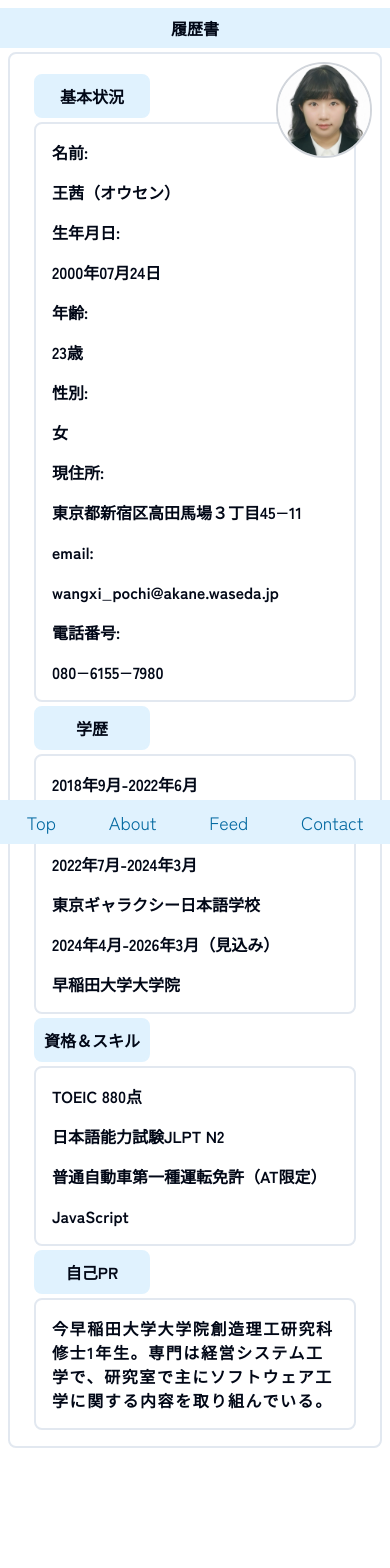
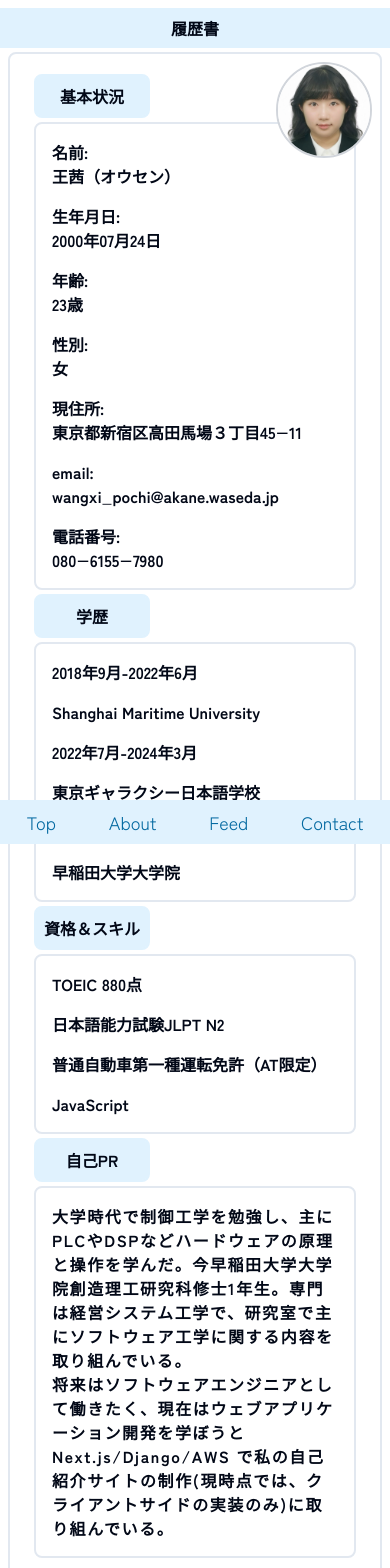
Before and after one commit to AkaneWang/my_blog, a Next.js app: page /about in a window 390 px wide. Shown: the top 1568 px of the page. Built offline with nearby package versions, Linux system fonts and the light colour scheme.

Commit message:
自己prを添削した

```diff
--- a/src/app/about/page.tsx
+++ b/src/app/about/page.tsx
@@ -2,31 +2,31 @@ import Image from "next/image";
 
 const personalInfo = [
   {
-    key: "名前:",
+    key: "名前",
     value: "王茜（オウセン）",
   },
   {
-    key: "生年月日:",
+    key: "生年月日",
     value: "2000年07月24日",
   },
   {
-    key: "年齢:",
+    key: "年齢",
     value: "23歳",
   },
   {
-    key: "性別:",
+    key: "性別",
     value: "女",
   },
   {
-    key: "現住所:",
+    key: "現住所",
     value: "東京都新宿区高田馬場３丁目45−11",
   },
   {
-    key: "email:",
+    key: "email",
     value: "wangxi_pochi@akane.waseda.jp",
   },
   {
-    key: "電話番号:",
+    key: "電話番号",
     value: "080−6155−7980",
   },
 ];
@@ -53,8 +53,8 @@ const qualificationsAndSkills = [
 
 export default function About() {
   return (
-    <main className="md:ml-[20rem] mb-[10rem]">
-      <h1 className="text-sky-1000 w-full bg-sky-100 mt-2 p-2 flex justify-center font-semibold">
+    <main className="md:ml-[20rem] mb-[4rem]">
+      <h1 className="text-sky-1000 w-full bg-sky-100 mt-2 md:mt-0 p-2 flex justify-center font-semibold">
         履歴書
       </h1>
       <div className="relative border-2 rounded-lg mt-1 mx-2 p-4">
@@ -62,7 +62,7 @@ export default function About() {
           src="/aboutme.jpg"
           width={500}
           height={500}
-          alt="Profile Photo"
+          alt="Profilo Photo"
           className="absolute top-2 right-2 w-24 h-24 border-2 border-gray-300 rounded-full object-cover"
         />
         <h2 className="border-2 border-sky-100 rounded-lg bg-sky-100 box-content mt-1 mx-2 p-2 w-24 flex justify-center font-semibold">
@@ -71,10 +71,10 @@ export default function About() {
 
         <div className="flex flex-col gap-4 border-2 border-sky-10 rounded-lg p-4 mt-1 mx-2 text-md font-semibold">
           {personalInfo.map(({ key, value }) => (
-            <>
-              <p>{key}</p>
+            <div className="md:flex md:gap-2">
+              <p>{key + ":"}</p>
               <p>{value}</p>
-            </>
+            </div>
           ))}
         </div>
 
@@ -103,7 +103,10 @@ export default function About() {
           自己PR
         </h2>
         <p className="flex flex-col gap-4 border-2 border-sky-10 rounded-lg p-4 mt-1 mx-2 text-md font-semibold tracking-widest">
-          今早稲田大学大学院創造理工研究科修士1年生。専門は経営システム工学で、研究室で主にソフトウェア工学に関する内容を取り組んでいる。
+          大学時代で制御工学を勉強し、主にPLCやDSPなどハードウェアの原理と操作を学んだ。今早稲田大学大学院創造理工研究科修士1年生。専門は経営システム工学で、研究室で主にソフトウェア工学に関する内容を取り組んでいる。
+          <br />
+          将来はソフトウェアエンジニアとして働きたく、現在はウェブアプリケーション開発を学ぼうとNext.js/Django/AWS
+          で私の自己紹介サイトの制作(現時点では、クライアントサイドの実装のみ)に取り組んでいる。
         </p>
       </div>
     </main>
```
